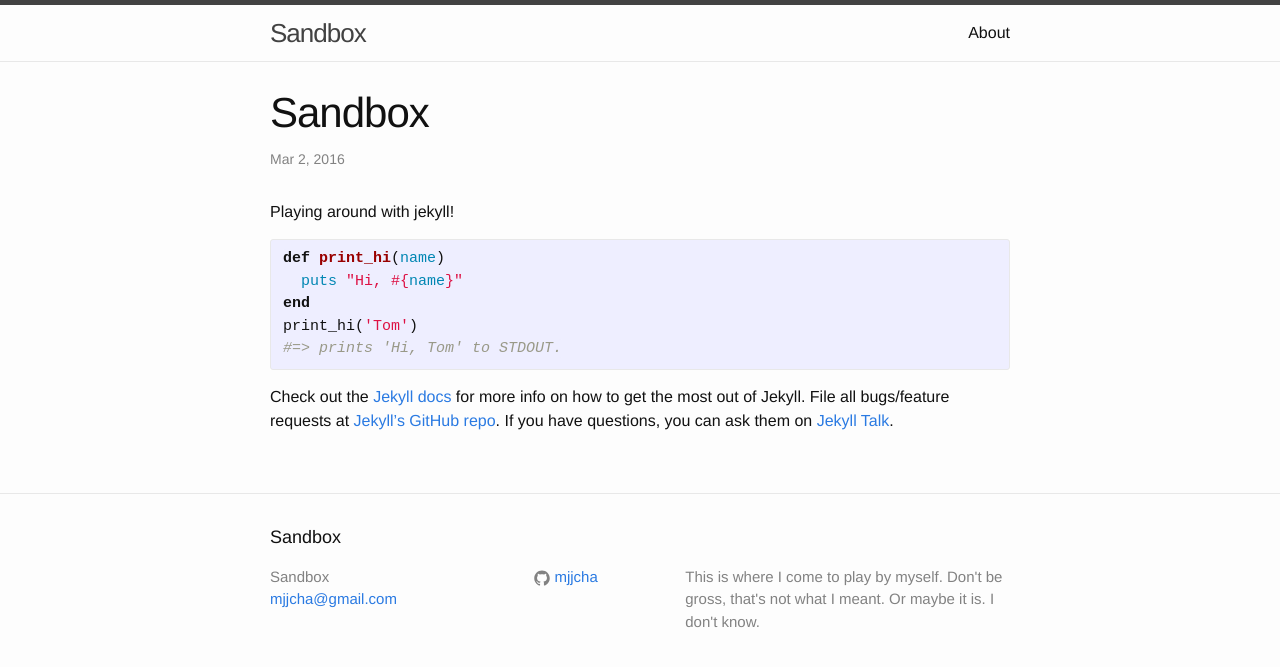
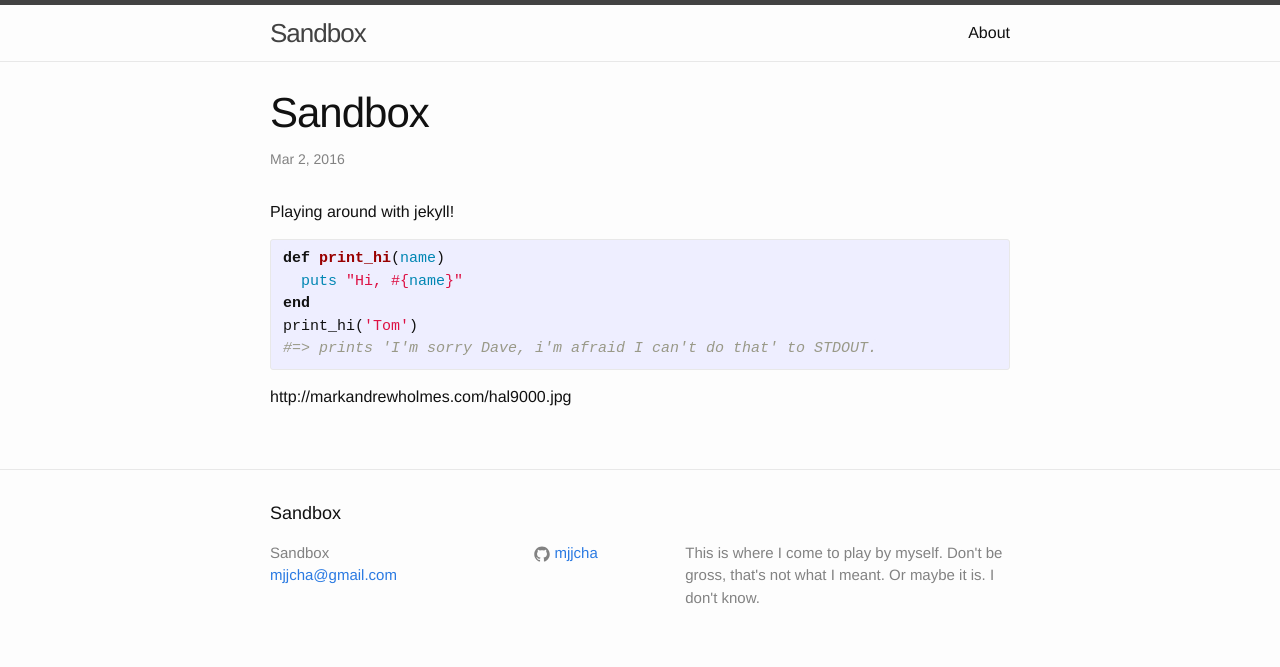
Before and after one commit to mjjcha/mjjcha.github.io, a Jekyll site: the page built from _posts/2016-03-01-welcome-to-jekyll.markdown, in a window 1280 px wide. Shown: the top 667 px of the page. Built offline with Jekyll 4.4.1, drawn with Linux system fonts in a browser that asks for light colours.

Commit message:
Add image

```diff
--- a/_posts/2016-03-01-welcome-to-jekyll.markdown
+++ b/_posts/2016-03-01-welcome-to-jekyll.markdown
@@ -13,11 +13,8 @@ def print_hi(name)
   puts "Hi, #{name}"
 end
 print_hi('Tom')
-#=> prints 'Hi, Tom' to STDOUT.
+#=> prints 'I'm sorry Dave, i'm afraid I can't do that' to STDOUT.
 {% endhighlight %}
 
-Check out the [Jekyll docs][jekyll-docs] for more info on how to get the most out of Jekyll. File all bugs/feature requests at [Jekyll’s GitHub repo][jekyll-gh]. If you have questions, you can ask them on [Jekyll Talk][jekyll-talk].
 
-[jekyll-docs]: http://jekyllrb.com/docs/home
-[jekyll-gh]:   https://github.com/jekyll/jekyll
-[jekyll-talk]: https://talk.jekyllrb.com/
+http://markandrewholmes.com/hal9000.jpg
```
